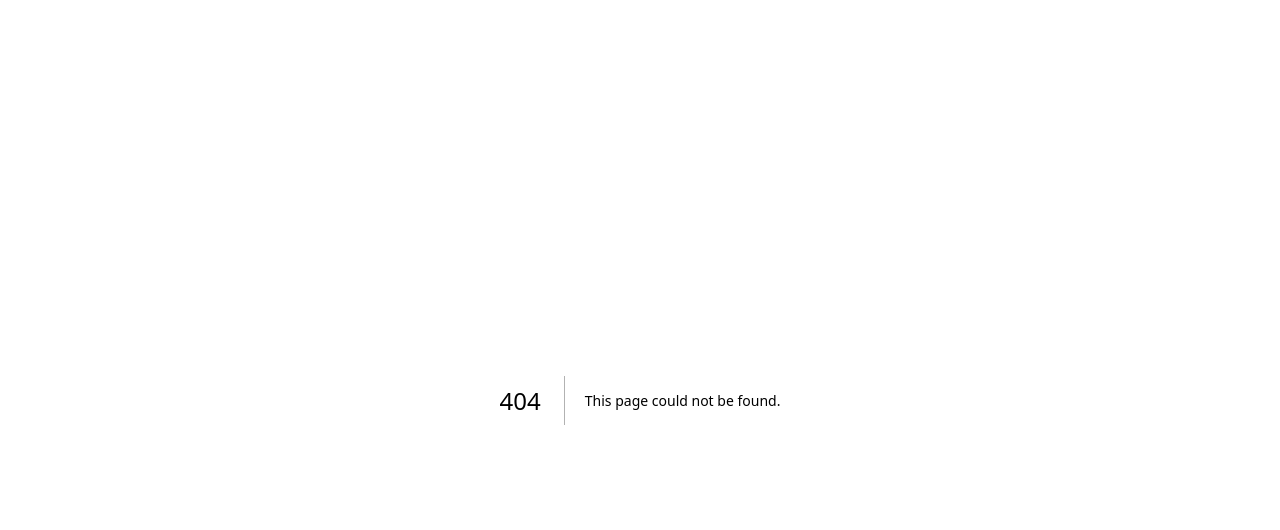
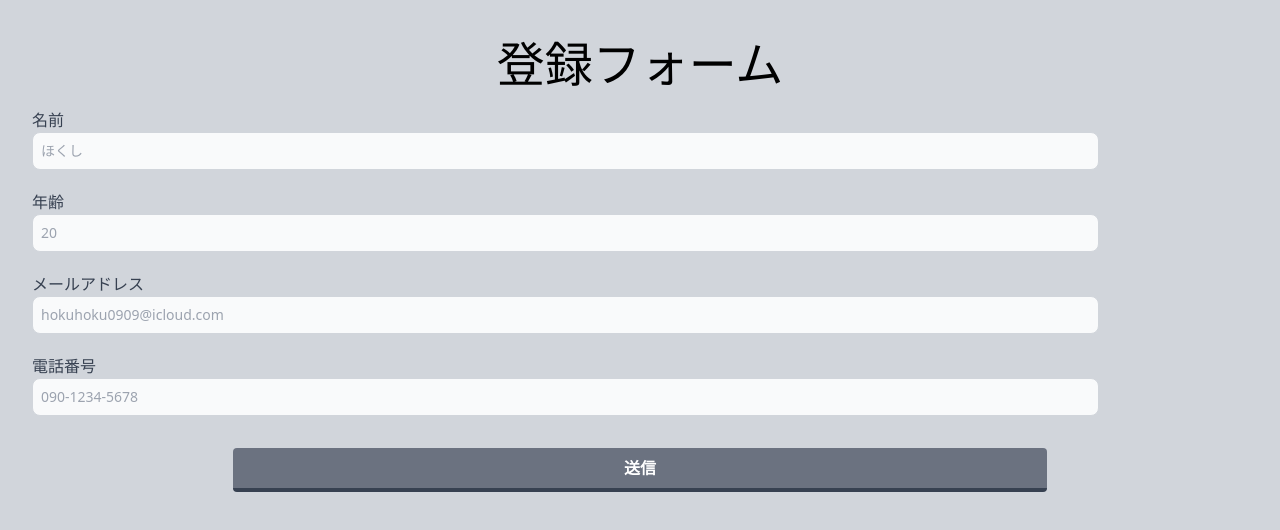
Before and after one commit to hokushi/chatapp, a Next.js app: page /register in a window 1280 px wide. Before the commit this address had no page. Shown: the top 530 px of the page. Built offline with nearby package versions, Linux system fonts and the light colour scheme.

Commit message:
ログインページの枠組み

```diff
--- a/components/input-hookform.tsx
+++ b/components/input-hookform.tsx
@@ -17,7 +17,6 @@ const InputHookform = ({
     <div className="mt-5">
       <div className="flex justify-between">
         <h1 className="text-gray-700 ml-8">{entries}</h1>
-        {errors && <p className="mr-8 text-red-500">{errors.message}</p>}
       </div>
       <input
         type="text"
@@ -25,6 +24,7 @@ const InputHookform = ({
         placeholder={placeholder}
         {...register(name, RegisterOptions)}
       />
+      {errors && <p className="ml-8 text-red-500">{errors.message}</p>}
     </div>
   );
 };
--- /dev/null
+++ b/components/register.tsx
@@ -0,0 +1,104 @@
+import React from "react";
+import InputHookform from "../components/input-hookform";
+import { SubmitHandler, useForm } from "react-hook-form";
+
+const Register = () => {
+  const {
+    register,
+    handleSubmit,
+    formState: { errors },
+    getValues,
+    setValue,
+  } = useForm<InputType>();
+
+  type InputType = {
+    username: string;
+    age: number;
+    mail: string;
+    callnumber: number;
+  };
+
+  const sendProfile: SubmitHandler<InputType> = (data) => {
+    console.log(data.username);
+    console.log(data.age);
+    console.log(data);
+  };
+
+  return (
+    <>
+      <div className="bg-gray-300 h-screen">
+        <h1 className="text-5xl flex justify-center pt-10 font-normal">
+          登録フォーム
+        </h1>
+        <div>
+          <form onSubmit={handleSubmit(sendProfile)} className="mt-5">
+            <InputHookform
+              entries="名前"
+              placeholder="ほくし"
+              //reigster関数をpropsで渡す
+              register={register}
+              name="username"
+              errors={errors.username}
+              RegisterOptions={{
+                maxLength: { value: 5, message: "※5文字以内でご記入ください" },
+                required: "※名前は必須です。",
+              }}
+            />
+            <InputHookform
+              entries="年齢"
+              placeholder="20"
+              register={register}
+              name="age"
+              errors={errors.age}
+              RegisterOptions={{
+                required: "※年齢は必須です。",
+                pattern: {
+                  value: /^[0-9]{2}$/,
+                  message: "※正確な年齢をご記入ください",
+                },
+              }}
+            />
+            <InputHookform
+              entries="メールアドレス"
+              placeholder="hokuhoku0909@icloud.com"
+              register={register}
+              name="mail"
+              errors={errors.mail}
+              RegisterOptions={{
+                required: "※メールアドレスは必須です。",
+                pattern: {
+                  value: /^[\w\-._]+@[\w\-._]+\.[A-Za-z]+/,
+                  message: "入力形式がメールアドレスではありません。",
+                },
+              }}
+            />
+            <InputHookform
+              entries="電話番号"
+              placeholder="090-1234-5678"
+              register={register}
+              name="callnumber"
+              errors={errors.callnumber}
+              RegisterOptions={{
+                required: "※電話番号は必須です。",
+                pattern: {
+                  value: /^0\d{2,3}-\d{1,4}-\d{4}$/,
+                  message: "正しい電話番号ではありません。",
+                },
+              }}
+            />
+            <div className="grid grid-cols-11">
+              <button
+                type="submit"
+                className="bg-gray-500 hover:bg-gray-400 text-white font-bold py-2 px-4 mt-8 border-b-4 border-gray-700 hover:border-gray-500 rounded col-start-3 col-end-10"
+              >
+                送信
+              </button>
+            </div>
+          </form>
+        </div>
+      </div>
+    </>
+  );
+};
+
+export default Register;
--- /dev/null
+++ b/pages/register.tsx
@@ -0,0 +1,12 @@
+import React from "react";
+import Register from "../components/register";
+
+const DemoCheck = () => {
+  return (
+    <>
+      <Register />
+    </>
+  );
+};
+
+export default DemoCheck;
```
